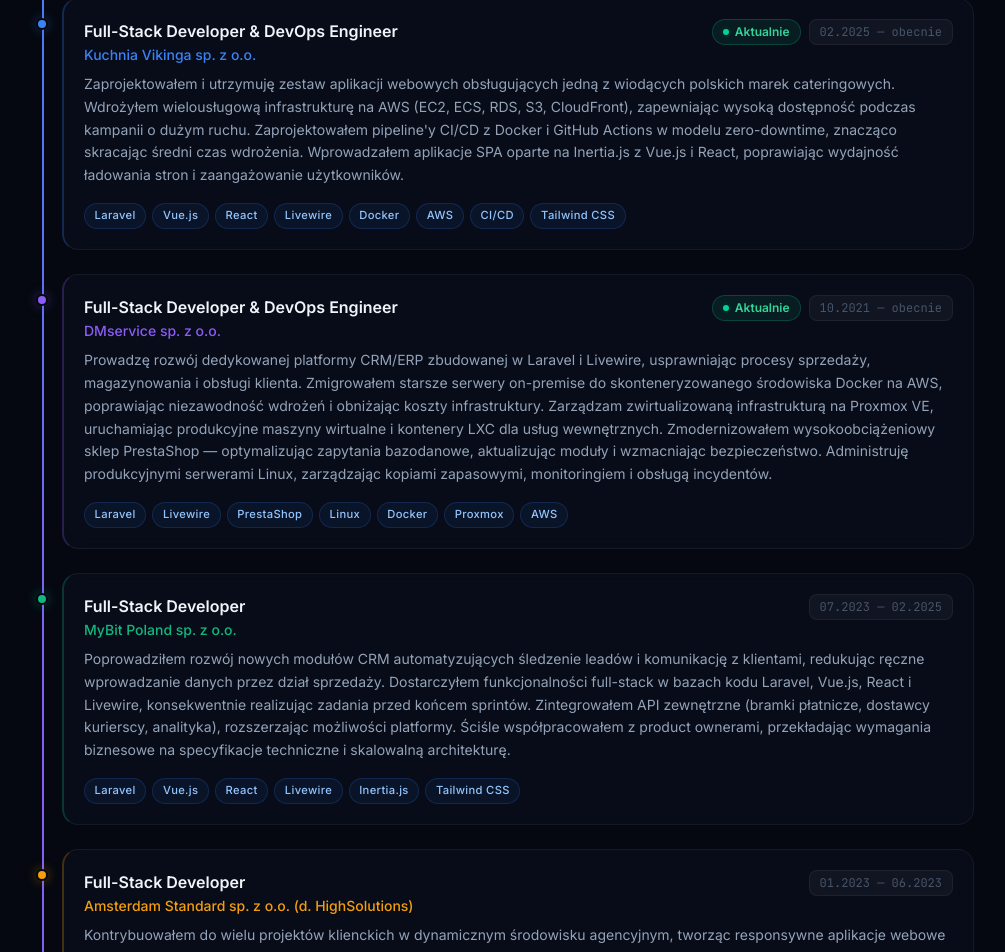
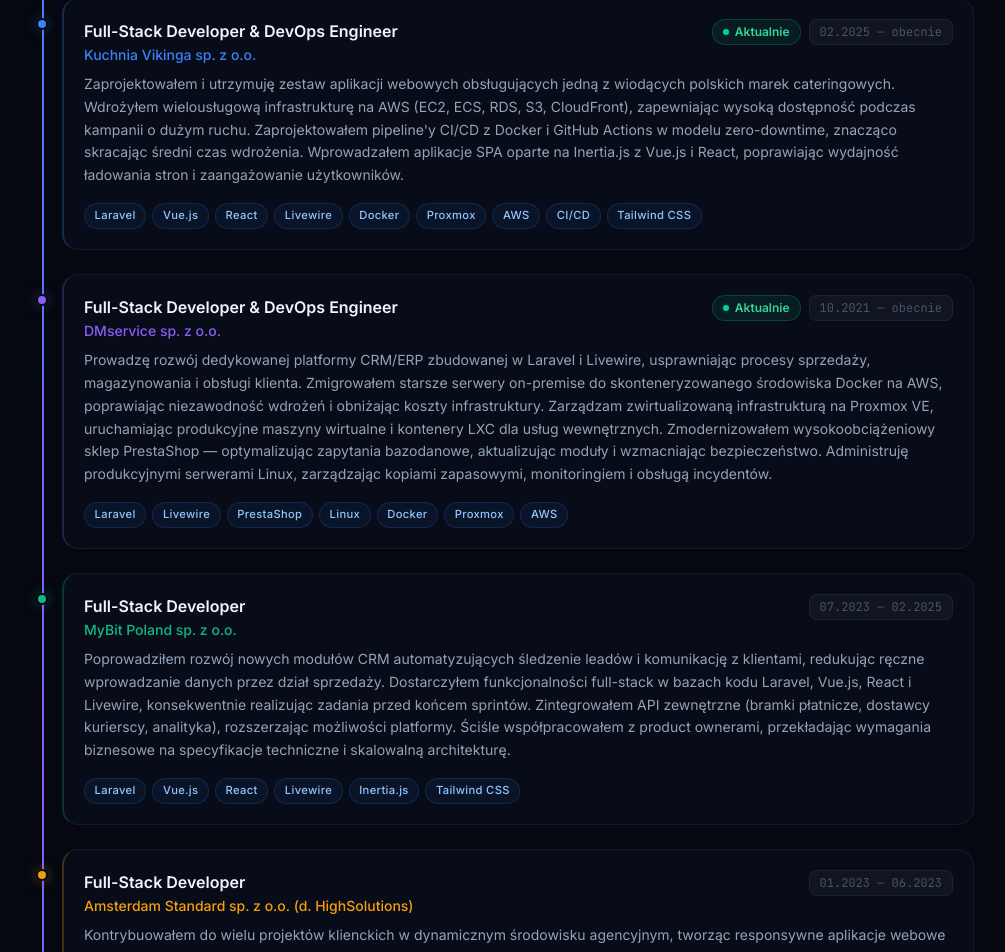
Before and after one commit to serwin35/serwin35, a React (Vite) app: page / in a window 1280 px wide. Shown: the part 2796-3748 px from the top of the page, without its empty margins (178-1183 px from the left). Built offline with nearby package versions, Linux system fonts and the light colour scheme; no server answers.

Commit message:
Update Experience.tsx

```diff
--- a/src/components/Experience.tsx
+++ b/src/components/Experience.tsx
@@ -23,6 +23,7 @@ const experiences: ExperienceItem[] = [
       'React',
       'Livewire',
       'Docker',
+      'Proxmox',
       'AWS',
       'CI/CD',
       'Tailwind CSS',
```
